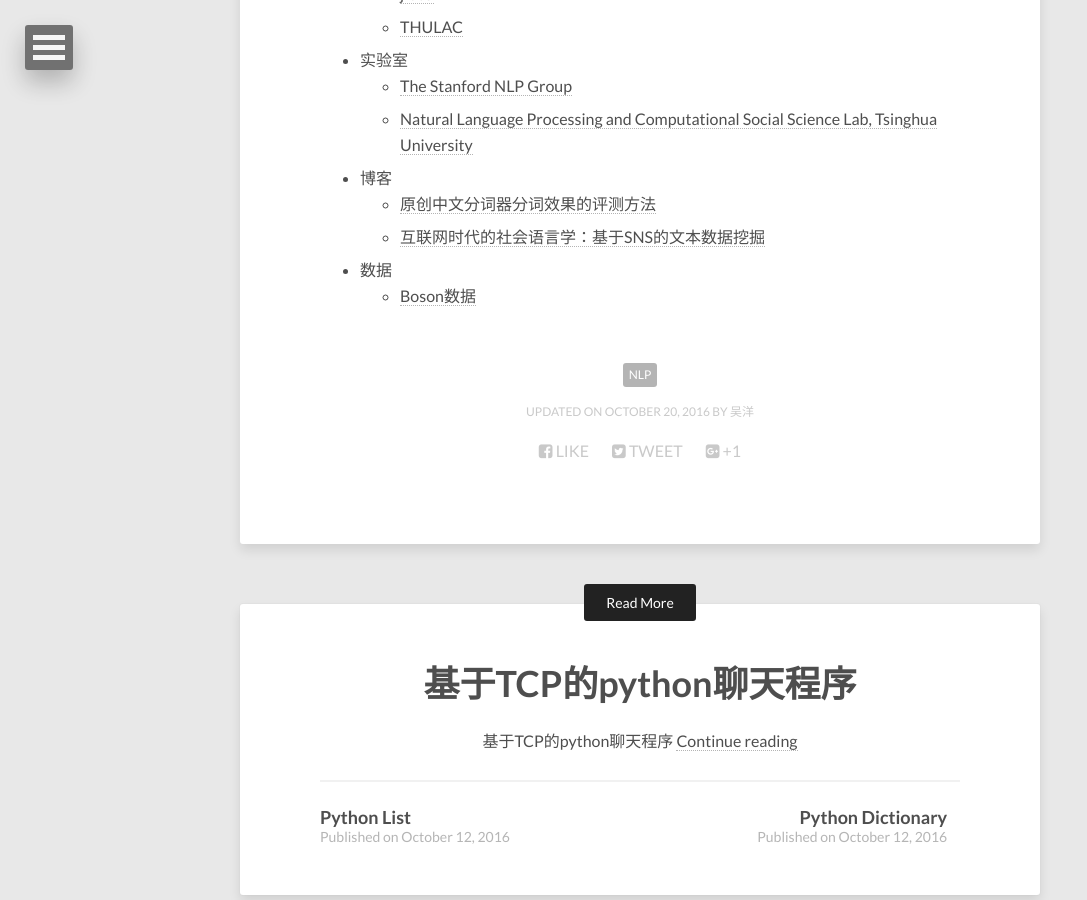
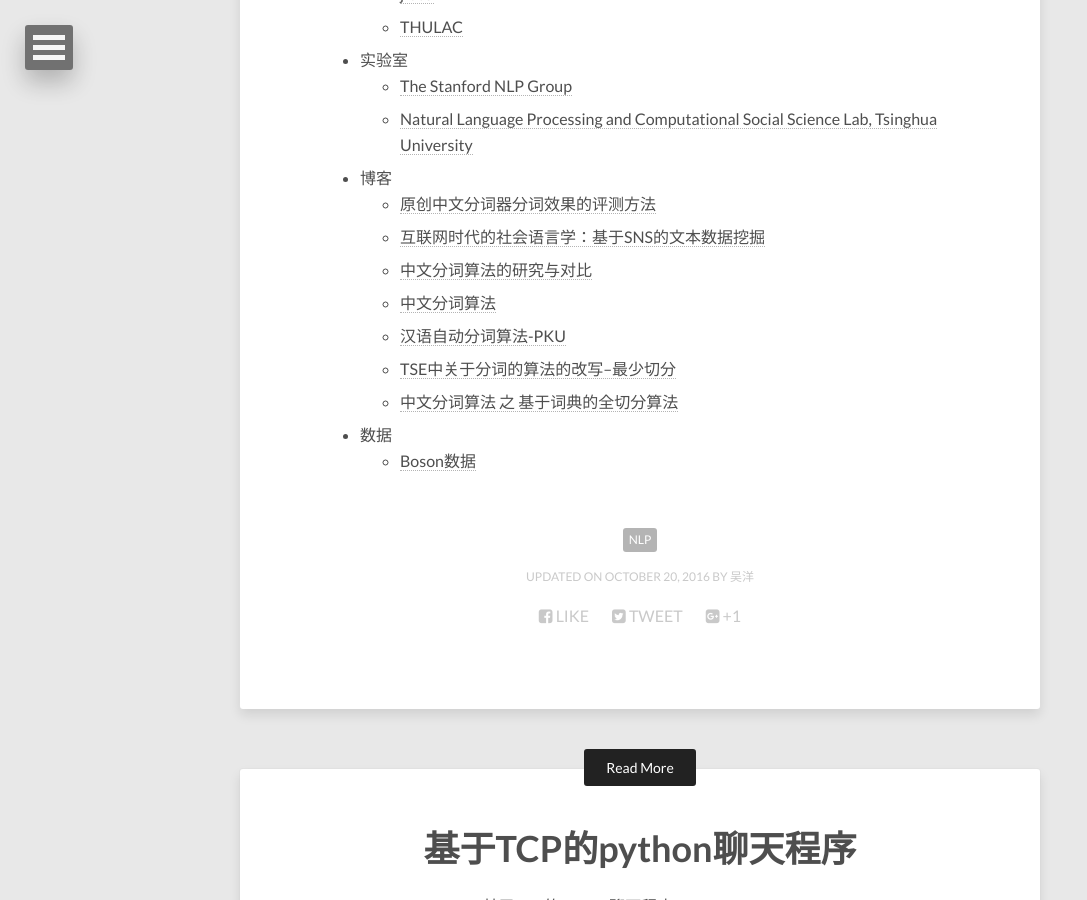
Before and after one commit to JLU-WuYang/JLU-WuYang.github.io, a Jekyll site: the page built from _posts/2016-10-20-NLP-Links.md, in a window 1280 px wide and 900 px high, scrolled down 561 px. Shown: the whole window, without its empty margins (0-1087 px from the left). Built offline with Jekyll 4.4.1, drawn with Linux system fonts in a browser that asks for light colours; nearby versions of some CDN libraries.

Commit message:
Update 2016-10-20-NLP-Links.md

```diff
--- a/_posts/2016-10-20-NLP-Links.md
+++ b/_posts/2016-10-20-NLP-Links.md
@@ -21,6 +21,11 @@
 - 博客
   - [原创中文分词器分词效果的评测方法][5]
   - [互联网时代的社会语言学：基于SNS的文本数据挖掘][6]
+  - [中文分词算法的研究与对比][8]
+  - [中文分词算法][9]
+  - [汉语自动分词算法-PKU][10]
+  - [TSE中关于分词的算法的改写--最少切分][11]
+  - [中文分词算法 之 基于词典的全切分算法][12]
 
 - 数据
   - [Boson数据][7]
@@ -37,3 +42,8 @@
 [5]:http://www.codelast.com/%E5%8E%9F%E5%88%9B%E4%B8%AD%E6%96%87%E5%88%86%E8%AF%8D%E5%99%A8%E5%88%86%E8%AF%8D%E6%95%88%E6%9E%9C%E7%9A%84%E8%AF%84%E6%B5%8B%E6%96%B9%E6%B3%95/
 [6]:http://www.matrix67.com/blog/archives/5044
 [7]:http://bosonnlp.com/dev/resource
+[8]:http://tangxman.github.io/2014/06/12/the-comparison-of-chinese-segmentation-algorithm/
+[9]:https://zhuanlan.zhihu.com/p/21440794
+[10]:http://ccl.pku.edu.cn/doubtfire/NLP/Lexical_Analysis/Word_Segmentation_Tagging/Chinese_Word_Seg_Tag/seg_tag_BSWEN.htm
+[11]:http://www.cnblogs.com/kakamilan/archive/2012/08/04/2623444.html
+[12]:http://yangshangchuan.iteye.com/blog/2209761
```
